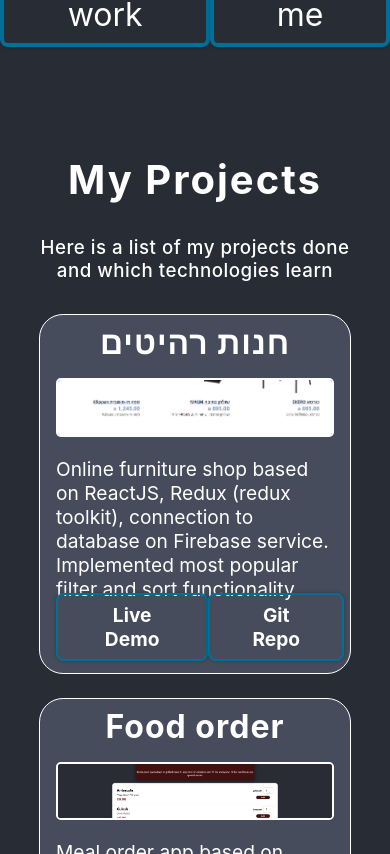
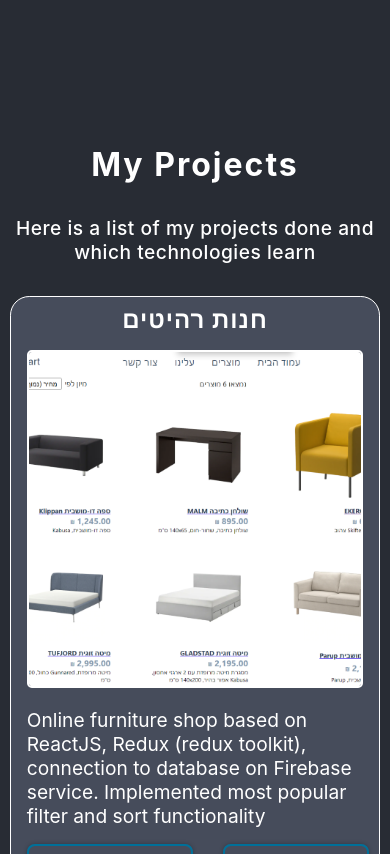
Before and after one commit to michael-ryk/Home_page, a React (Create React App) app: page / in a window 390 px wide. Shown: the part 930-1784 px from the top of the page. Built offline with nearby package versions, Linux system fonts and the light colour scheme.

Commit message:
Add media queries to make mobile responsive

```diff
--- a/src/components/Project.jsx
+++ b/src/components/Project.jsx
@@ -20,7 +20,7 @@
 const ProjectStyle = styled.section`
   position: relative;   /* For align buttons to bottom */
   border: 1px solid white;
-  border-radius: 1.5rem;
+  border-radius: 1.2rem;
   min-height: 300px;
   padding: 0.5rem 1rem 2rem;
   transition: transform .4s;
@@ -31,7 +31,7 @@
       border-radius: 0.3rem;
       border: 2px solid white;
       width: 100%;
-      height: 15vw;
+      height: 40vh;
       object-fit: cover;
     }
   }
@@ -69,6 +69,14 @@
         background: #007099;
         box-shadow: 0 0 8px rgba(0, 0, 0, 0.26);
       }
+
+      @media only screen and (max-width: 650px){
+        .image-container {
+          img {
+            height: 35vh;
+          }
+        }
+      }
   }
 `
 
--- a/src/components/Projects.jsx
+++ b/src/components/Projects.jsx
@@ -22,6 +22,10 @@
   height: 100vh;
   margin: 0 auto;
 
+  @media only screen and (max-width: 650px){
+    max-width: 95%;
+  }
+
   .projects-description {
     margin: 2rem auto;
   }
--- a/src/components/Welcome.jsx
+++ b/src/components/Welcome.jsx
@@ -87,6 +87,27 @@
     }
   }
 
+  @media only screen and (max-width: 650px){
+    .intro {
+      font-size: 1.5rem;
+    }
+    .my-name {
+      font-size: 3rem;
+    }
+    .who-am-i {
+      font-size: 2rem;
+    }
+    .about-me {
+      font-size: 1.25rem;
+    }
+  .quick-links {
+    button,
+    a {
+      font-size: 1.5rem;
+    }
+  }
+}
+
   @keyframes changingBackgroundGradient {
     0% {background-position: 0% 50%;}
     50% {background-position: 100% 50%;}
--- a/src/generalStyles.css
+++ b/src/generalStyles.css
@@ -42,6 +42,18 @@
   letter-spacing: 0.5px;
 }
 
+@media only screen and (max-width: 650px){
+  h1 {
+    font-size: 2rem;
+  }
+  h2 {
+    font-size: 1.5rem;
+  }
+  h3 {
+    font-size: 1.2rem;
+  }
+}
+
 body {
   background-color: var(--primary-color);
   font-family: -apple-system, BlinkMacSystemFont, 'Segoe UI', 'Roboto', 'Oxygen',
```
